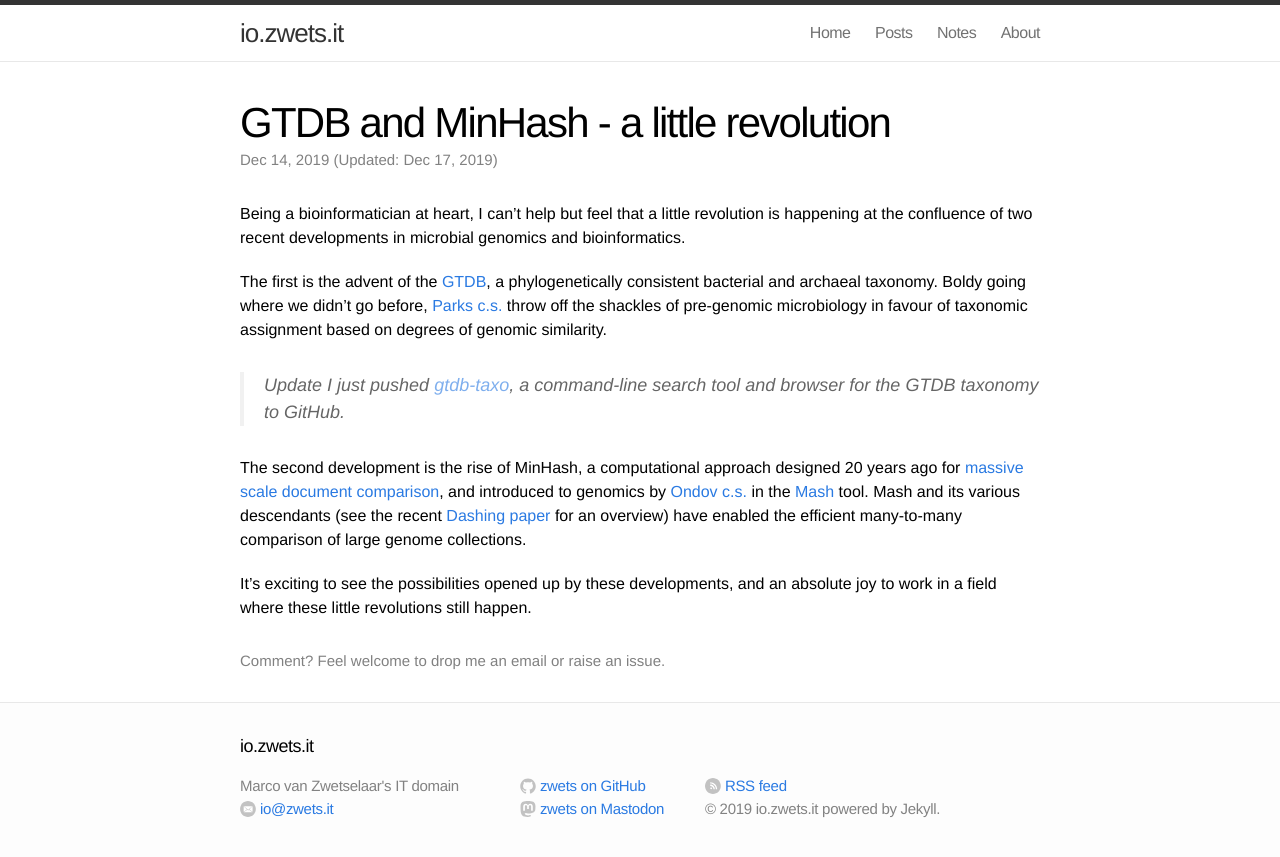
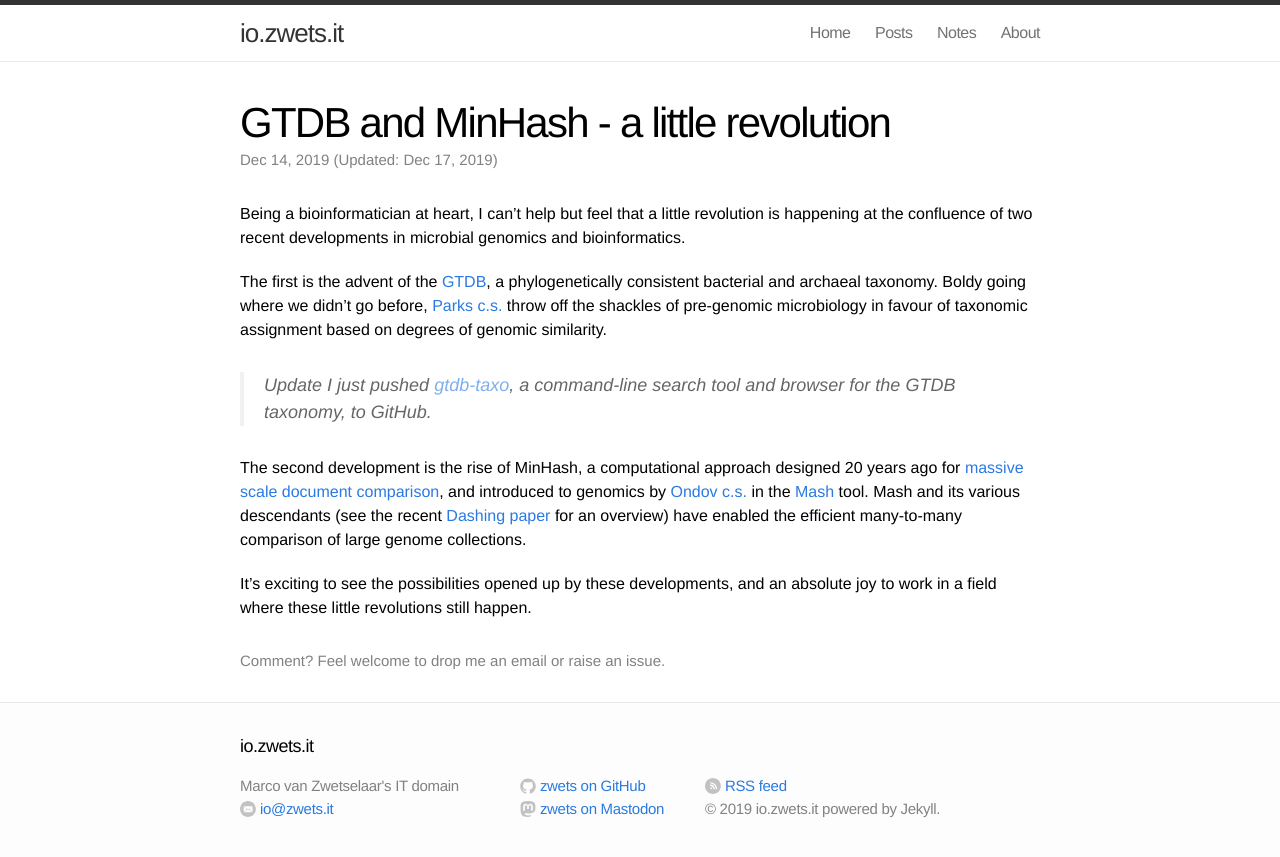
Before and after one commit to zwets/zwets.github.io, a Jekyll site: the page built from _posts/2019-12-14-gtdb-and-minhash-revolution.md, in a window 1280 px wide. Shown: the top 857 px of the page. Built offline with Jekyll 4.4.1, drawn with Linux system fonts in a browser that asks for light colours.

Commit message:
Fix a panda eats shoots leaves

```diff
--- a/_posts/2019-12-14-gtdb-and-minhash-revolution.md
+++ b/_posts/2019-12-14-gtdb-and-minhash-revolution.md
@@ -17,7 +17,7 @@ throw off the shackles of pre-genomic microbiology in favour of taxonomic
 assignment based on degrees of genomic similarity.
 
 > *Update* I just pushed [gtdb-taxo](https://github.com/zwets/gtdb-taxo),
-> a command-line search tool and browser for the GTDB taxonomy to GitHub.
+> a command-line search tool and browser for the GTDB taxonomy, to GitHub.
 
 The second development is the rise of MinHash, a computational approach
 designed 20 years ago for [massive scale document comparison](https://dx.doi.org/10.1109/SEQUEN.1997.666900),
```
